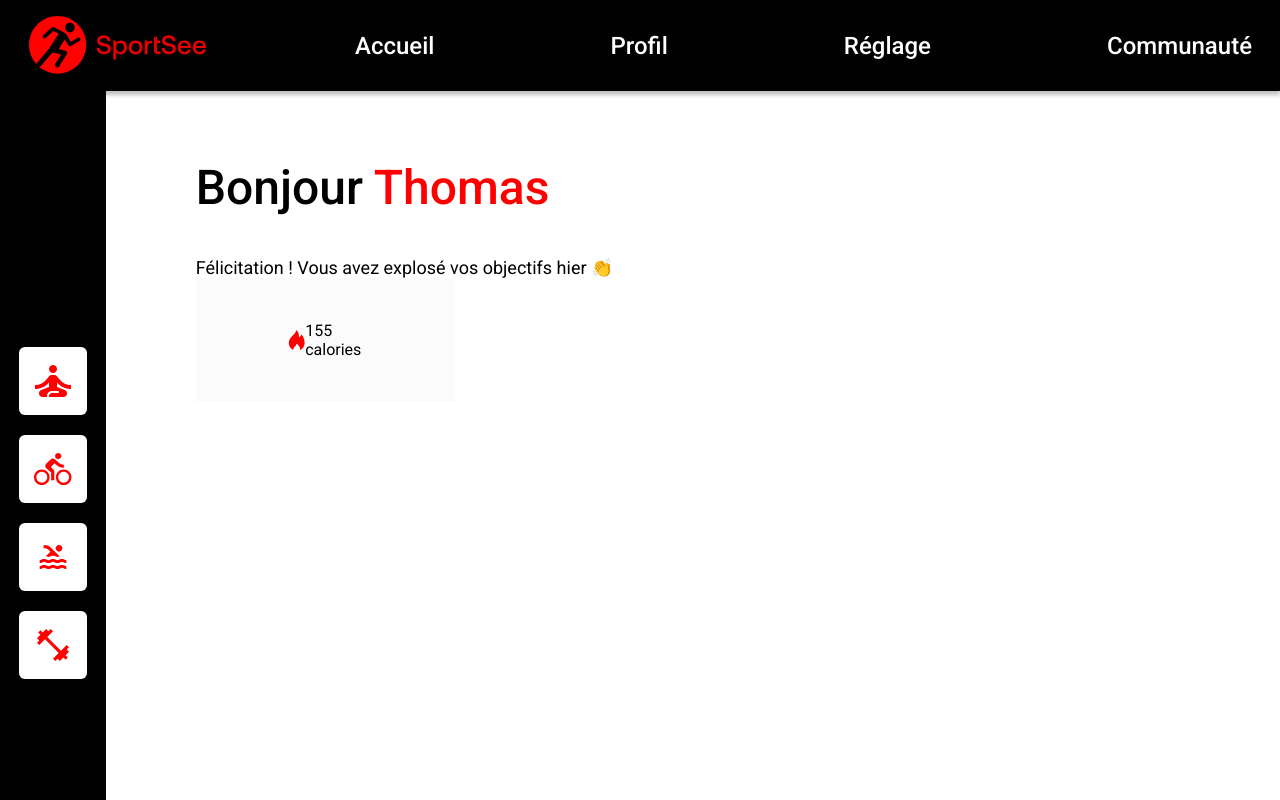
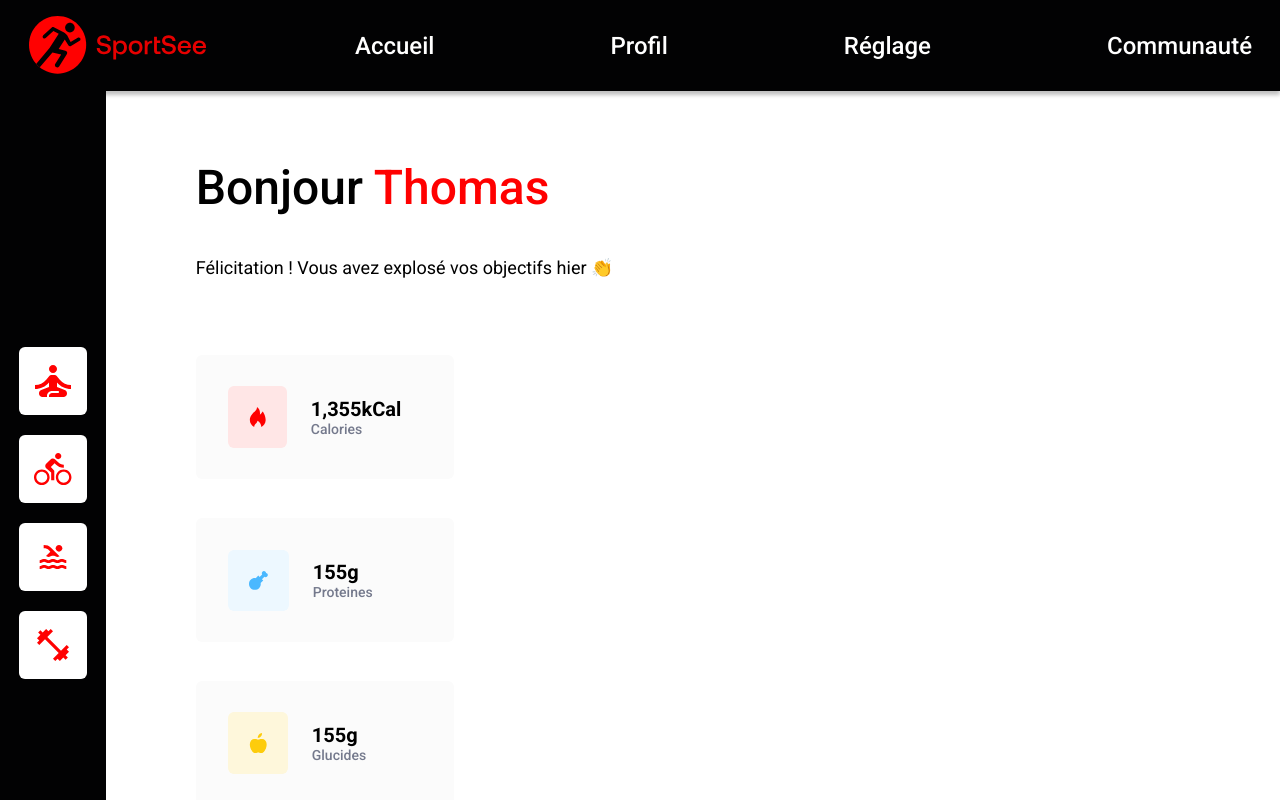
Before and after one commit to LUCIENMathieu03/SportSee-OCR-P12, a React (Vite) app: page / in a window 1280 px wide. Shown: the top 800 px of the page. Built offline with nearby package versions, Linux system fonts and the light colour scheme.

Commit message:
feat: adding keyNumbers of dashboard

```diff
--- a/src/components/DataVisualisation.tsx
+++ b/src/components/DataVisualisation.tsx
@@ -1,10 +1,10 @@
 import '../styles/sass/components/dataVisualisation.scss'
-import KeyNumber from '../components/keyNumber'
+import KeyNumbers from './KeyNumbers'
 
 function DataVisualisation() {
     return (
-        <div>
-            <KeyNumber icon="energy" number="155" info="calories" />
+        <div className="dataVis">
+            <KeyNumbers />
         </div>
     )
 }
--- a/src/components/KeyNumber.tsx
+++ b/src/components/KeyNumber.tsx
@@ -6,9 +6,9 @@ import chicken from '../styles/assets/chicken.svg'
 import '../styles/sass/components/keyNumber.scss'
 
 type KeyNumberProps = {
-    icon: string
-    number: string
-    info: string
+    icon: 'energy' | 'chicken' | 'apple' | 'cheeseburger'
+    number: number
+    info: 'Calories' | 'Proteines' | 'Glucides' | 'Lipides'
 }
 
 function KeyNumber({ icon, number, info }: KeyNumberProps) {
@@ -29,12 +29,36 @@ function KeyNumber({ icon, number, info }: KeyNumberProps) {
         }
     }
 
+    const handleIconColor = (icon: string) => {
+        switch (icon) {
+            case 'energy':
+                return 'red'
+                break
+            case 'chicken':
+                return 'blue'
+                break
+            case 'apple':
+                return 'yellow'
+                break
+            case 'cheeseburger':
+                return 'pink'
+                break
+        }
+    }
+
     return (
         <div className="keyNumber">
-            <img src={handleIcon(icon)} className="keyNumber__icon" />
-            <div className="keyNumber__number">
-                <p>{number}</p>
-                <p>{info}</p>
+            <img
+                src={handleIcon(icon)}
+                className={`keyNumber__icon keyNumber__icon--${handleIconColor(
+                    icon
+                )}`}
+            />
+            <div className="keyNumber__info">
+                <p className="keyNumber__info__number">{`${number.toLocaleString(
+                    'en-US'
+                )}${info === 'Calories' ? 'kCal' : 'g'}`}</p>
+                <p className="keyNumber__info__text">{info}</p>
             </div>
         </div>
     )
--- /dev/null
+++ b/src/components/KeyNumbers.tsx
@@ -0,0 +1,14 @@
+import KeyNumber from './KeyNumber'
+
+function KeyNumbers() {
+    return (
+        <>
+            <KeyNumber icon="energy" number={1355} info="Calories" />
+            <KeyNumber icon="chicken" number={155} info="Proteines" />
+            <KeyNumber icon="apple" number={155} info="Glucides" />
+            <KeyNumber icon="cheeseburger" number={155} info="Lipides" />
+        </>
+    )
+}
+
+export default KeyNumbers
--- a/src/styles/sass/components/dataVisualisation.scss
+++ b/src/styles/sass/components/dataVisualisation.scss
@@ -0,0 +1,3 @@
+.dataVis {
+    margin-top: 77px;
+}
--- a/src/styles/sass/components/keyNumber.scss
+++ b/src/styles/sass/components/keyNumber.scss
@@ -2,7 +2,47 @@
     width: 258px;
     height: 124px;
     background: #fbfbfb;
+    padding: 32px;
     display: flex;
     align-items: center;
-    justify-content: center;
+    border-radius: 6px;
+
+    &:not(:last-child) {
+        margin-bottom: 39px;
+    }
+
+    img {
+        padding: 21px;
+        border-radius: 6px;
+    }
+
+    &__icon {
+        &--blue {
+            background: lighten(#4ab8ff, 32%);
+        }
+        &--yellow {
+            background: lighten(#f9ce23, 37%);
+        }
+        &--red {
+            background: lighten(#ff0000, 45%);
+        }
+        &--pink {
+            background: lighten(#fd51811a, 10%);
+        }
+    }
+
+    &__info {
+        margin-left: 24px;
+
+        &__number {
+            font-weight: 700;
+            font-size: 20px;
+        }
+
+        &__text {
+            font-weight: 500;
+            font-size: 14px;
+            color: #74798c;
+        }
+    }
 }
```
